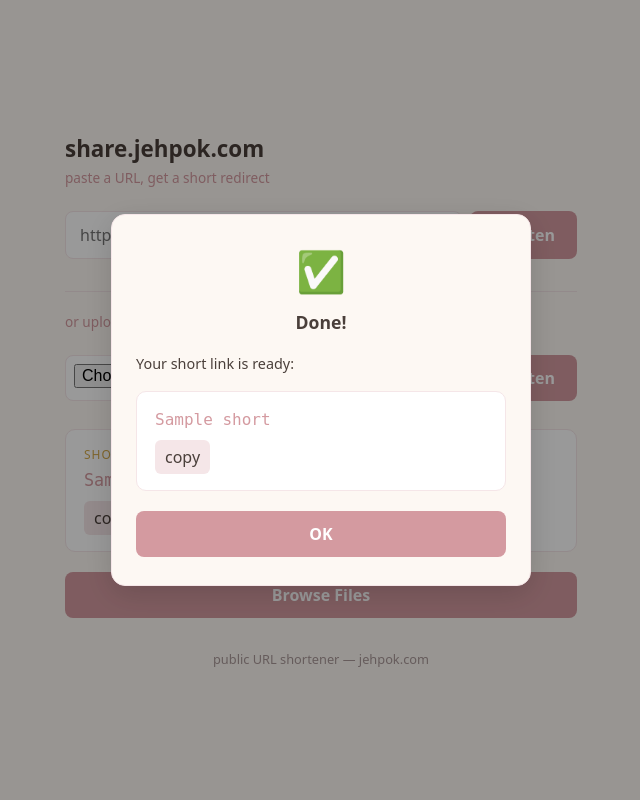
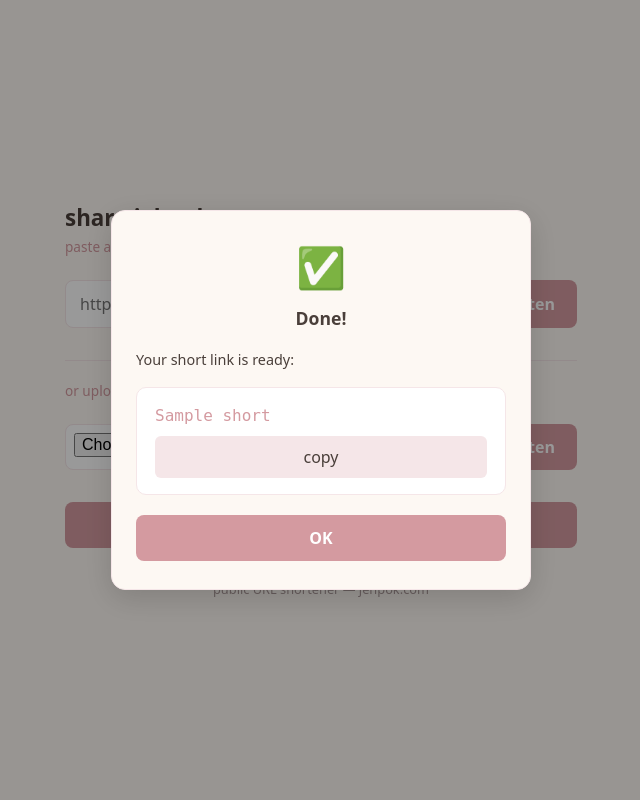
Before and after one commit to kefohaine/server, a Flask app: template content/share/templates/public.html in a window 1280 px wide. Shown: the whole page, without its empty margins (319-959 px from the left). Run offline with Flask 3, Linux system fonts and the light colour scheme; the template is opened without the code that fills it: most values are stand-ins (such as "Sample title", 1, 10 or a date in 2020); parts of the project's set-up code (start-up, migrations or seed data) failed here and were passed over.

Commit message:
Wide copy button in popup; remove embedded short link from page

```diff
--- a/content/share/templates/public.html
+++ b/content/share/templates/public.html
@@ -21,7 +21,7 @@
   .result label { color:var(--gold); font-size:.75rem; text-transform:uppercase; letter-spacing:1px; display:block; margin-bottom:6px; }
   .result a { color:var(--rose); font-family:monospace; font-size:1.05rem; text-decoration:none; word-break:break-all; }
   .result a:hover { text-decoration:underline; }
-  .copy { background:var(--blush); border:0; border-radius:6px; padding:6px 10px; margin-top:10px; font:inherit; cursor:pointer; color:var(--ink); }
+  .copy { display:block; width:100%; background:var(--blush); border:0; border-radius:6px; padding:10px; margin-top:10px; font:inherit; cursor:pointer; color:var(--ink); }
   .copy:hover { background:var(--rose); color:#fff; }
   .browse { display:block; width:100%; padding:12px 22px; border:0; border-radius:8px; background:var(--rose); color:#fff; font:inherit; font-weight:600; cursor:pointer; text-align:center; text-decoration:none; margin-top:20px; }
   .browse:hover { background:var(--gold); }
@@ -54,15 +54,6 @@
   </form>
 
   {% if error %}<p class="err">{{ error }}</p>{% endif %}
-
-  {% if short %}
-  <div class="result">
-    <label>Short link</label>
-    <a href="{{ short }}" target="_blank">{{ short }}</a>
-    <br>
-    <button class="copy" type="button" onclick="navigator.clipboard.writeText('{{ short }}').then(()=>this.textContent='copied')">copy</button>
-  </div>
-  {% endif %}
 
   <a class="browse" href="/files/">Browse Files</a>
 
```
